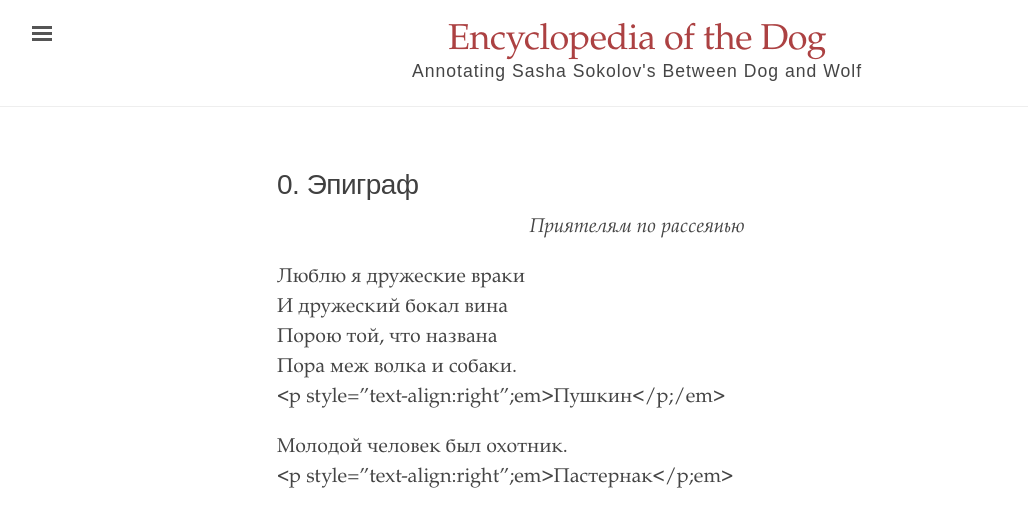
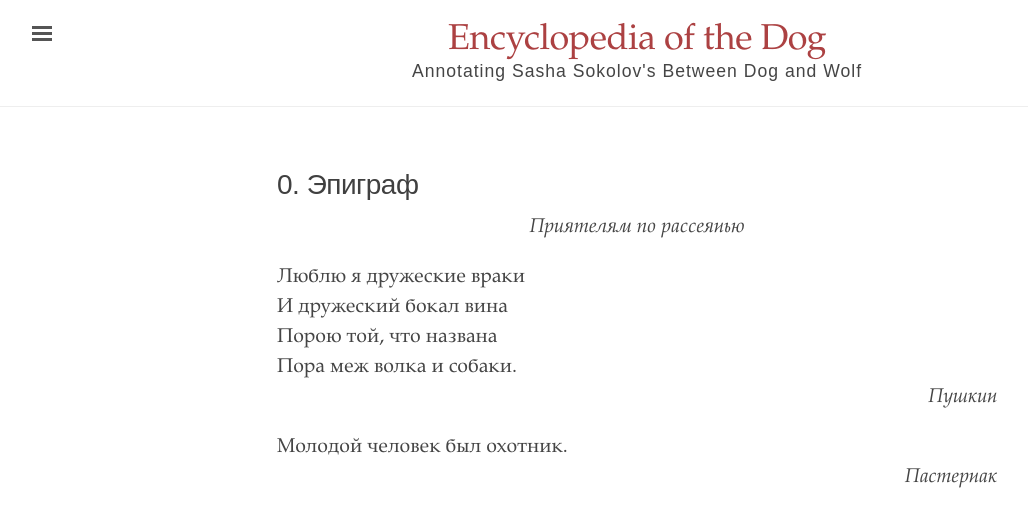
Before and after one commit to digbmc/dog-annotation-site, a Jekyll site: the page built from _texts/00_ru.md, in a window 1280 px wide. Shown: the top 527 px of the page, without its empty margins (3-1031 px from the left). Built offline with Jekyll 4.4.1, drawn with Linux system fonts in a browser that asks for light colours.

Commit message:
fixed em

```diff
--- a/_texts/00_ru.md
+++ b/_texts/00_ru.md
@@ -10,7 +10,7 @@ language: ru
 - И дружеский бокал вина
 - Порою той, что названа
 - Пора меж волка и собаки.
-- <p style="text-align:right";em>Пушкин</p;/em>
+- <p style="text-align:right"><em>Пушкин</em></p>
 
 - Молодой человек был охотник.
-- <p style="text-align:right";em>Пастернак</p;em>
+- <p style="text-align:right"><em>Пастернак</em></p>
```
